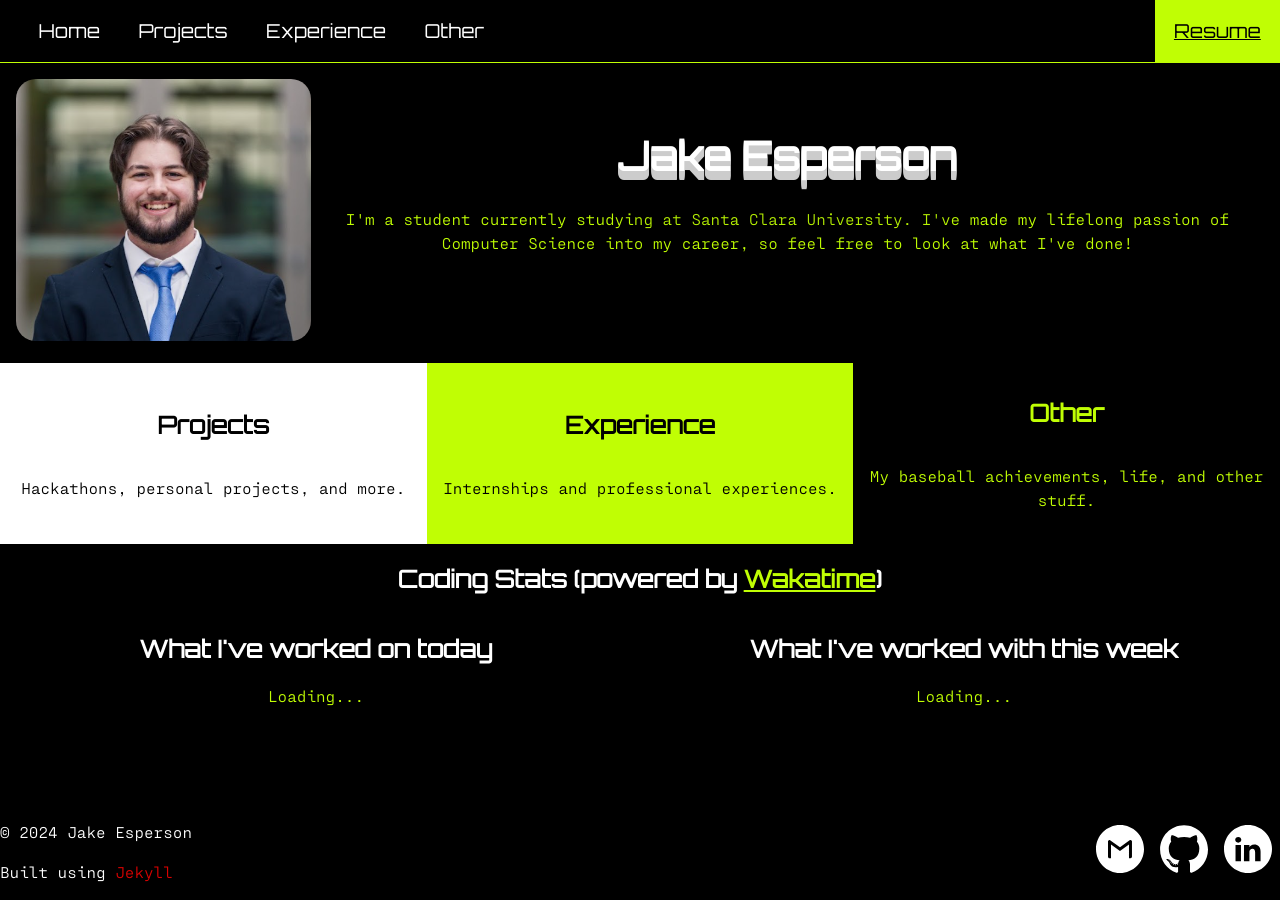
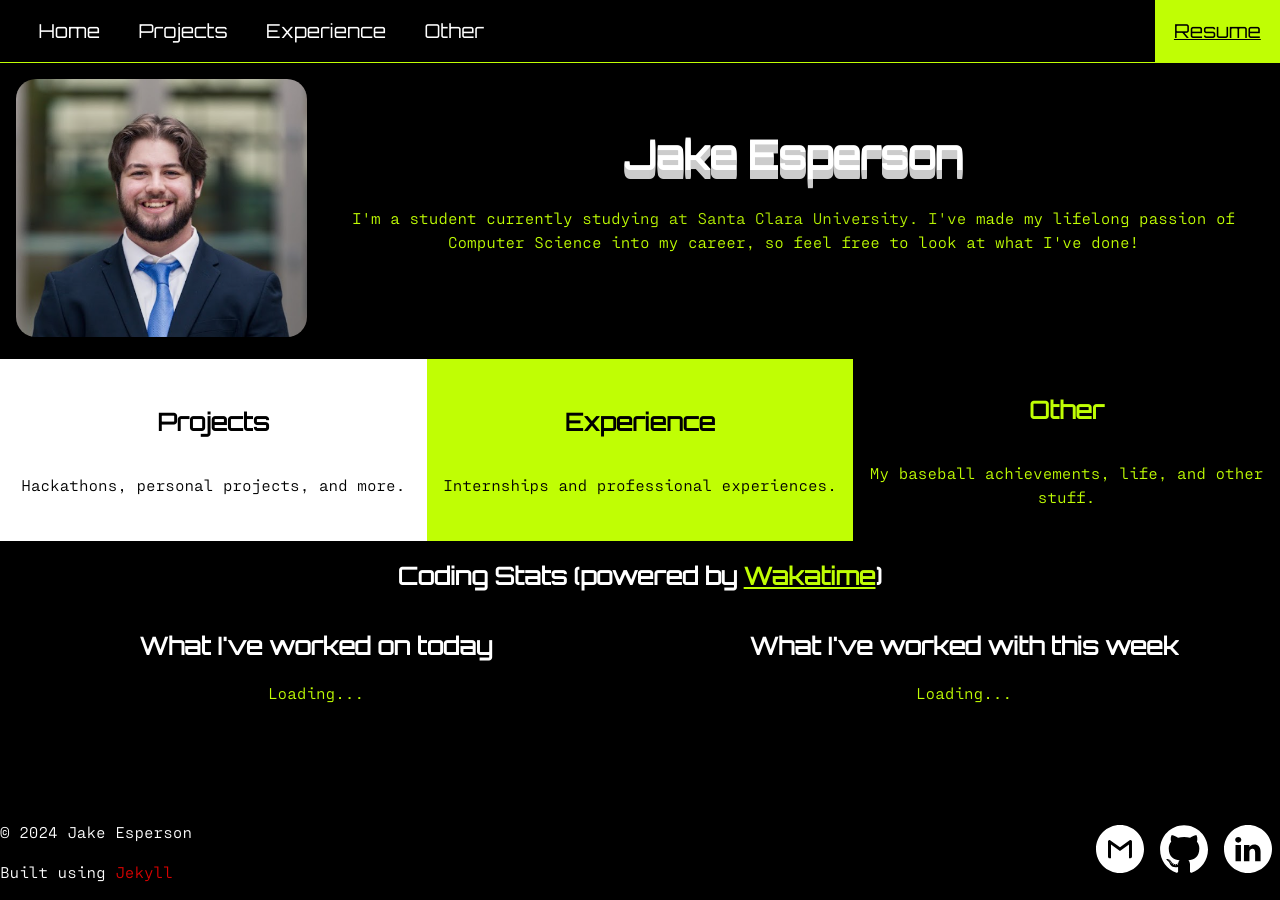
Before and after one commit to sipneat/personalPortfolio, a Jekyll site: the page built from index.html, in a window 1280 px wide. Built offline with Jekyll 4.4.1, drawn with Linux system fonts in a browser that asks for light colours.

Commit message:
quick fix

```diff
--- a/_sass/main.scss
+++ b/_sass/main.scss
@@ -205,6 +205,7 @@
 
     .intro-text {
       text-align: center;
+      margin-left: 1em;
 
       h1 {
         font-size: 2.5em;
@@ -334,6 +335,10 @@
 
   @media (max-width: 630px) {
     grid-template-columns: 1fr;
+
+    .intro .intro-text {
+      margin-left: 0;
+    }
 
     .pane {
       grid-template-columns: 1fr;
```
